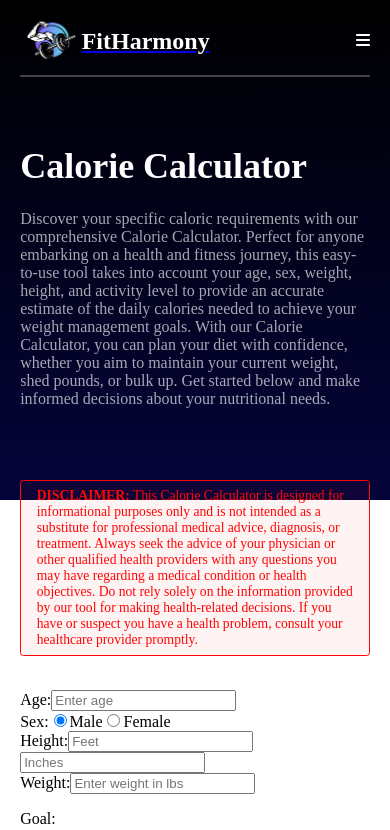
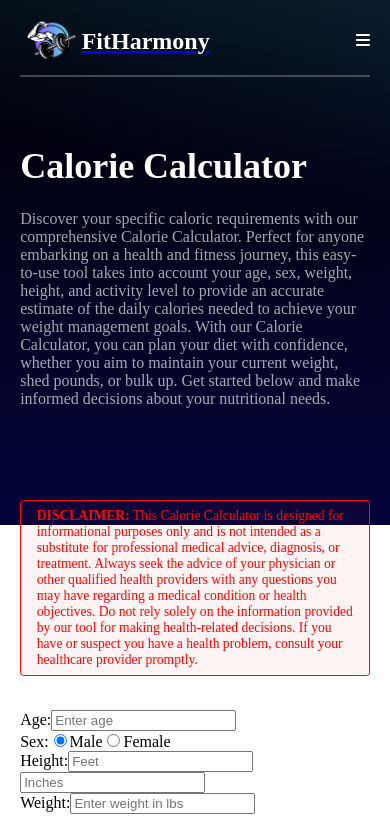
Before and after one commit to fitharmony/fitharmony, a Next.js app: page /calorie-calculator in a window 390 px wide. Shown: the top 830 px of the page. Built offline with nearby package versions, Linux system fonts and the light colour scheme.

Commit message:
add blogs to calorie calculator

```diff
--- a/components/BlogIntro/BlogIntro.module.scss
+++ b/components/BlogIntro/BlogIntro.module.scss
@@ -93,9 +93,9 @@
       }
     }
     &.calculator {
-      margin-bottom: 4.5em;
+      margin-bottom: 5.75em;
       .blogIntroBg {
-        height: 500px;
+        height: 525px;
       }
     }
   }
--- a/pages/calorie-calculator.js
+++ b/pages/calorie-calculator.js
@@ -4,6 +4,7 @@ import Head from "next/head";
 import Footer from "../components/Footer";
 import PageIntro from "../components/BlogIntro";
 import Disclaimer from "../components/Disclaimer";
+import BlogList from "../components/BlogList";
 
 function CalorieCalculator() {
   const [age, setAge] = useState("");
@@ -328,6 +329,7 @@ function CalorieCalculator() {
             </div>
           )}
         </section>
+        <BlogList variant="full" count={4} />
       </Layout>
       <Footer />
     </main>
--- a/styles/globals.scss
+++ b/styles/globals.scss
@@ -171,6 +171,7 @@ input[type="text"] {
   border: 2px solid #dfe5ec;
   border-radius: 0.25em;
   padding: 2em;
+  margin-bottom: 2em;
 }
 section {
   label {
```
